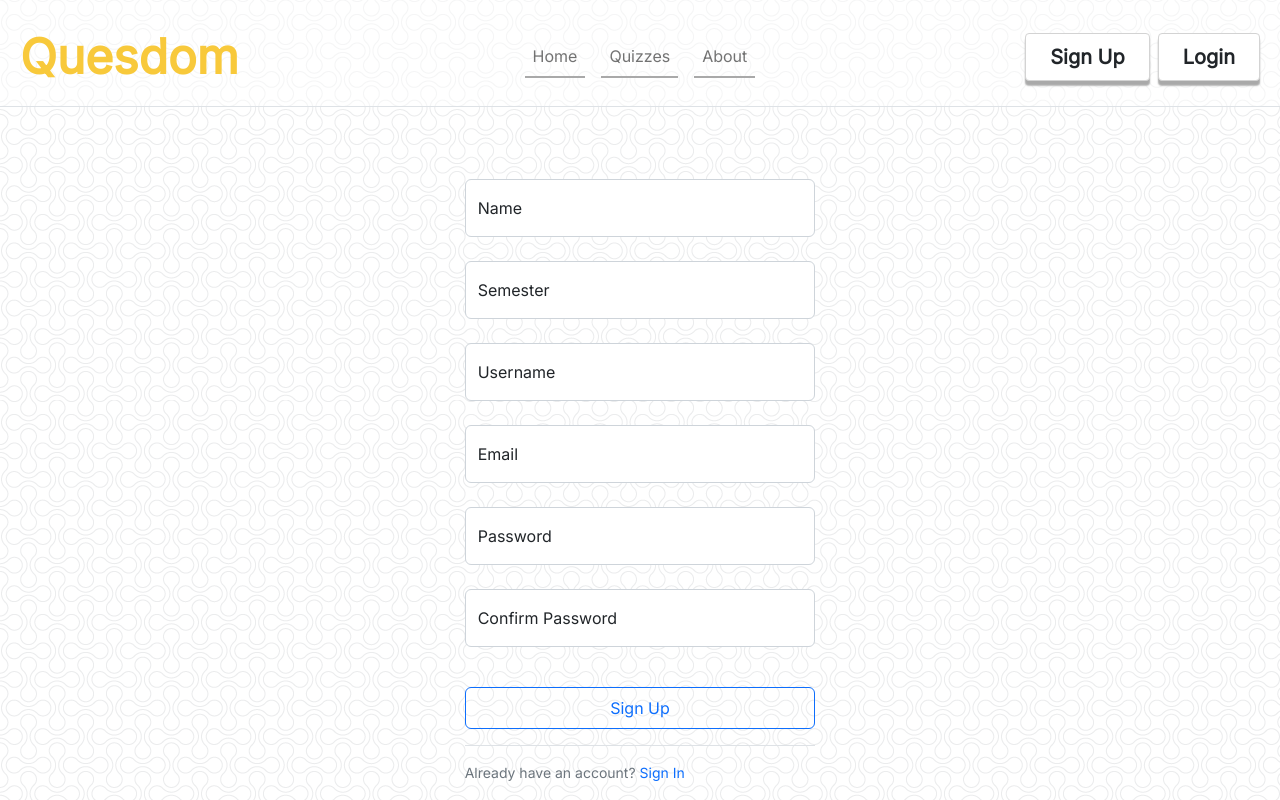
After one commit to ShubhamSharma64337/quesdom, a Flask app: page /registerstudent in a window 1280 px wide. The commit adds this page. Run offline with Flask 2, Linux system fonts and the light colour scheme; some libraries are stand-ins or nearby versions.

Commit message:
Signup now redirects to choose account type page which I have created today. Also added the model classes for students, teachers and classrooms. Created seperate form classes for student and teacher signup and added the respective code in routes.py

```diff
--- a/quesdom/forms.py
+++ b/quesdom/forms.py
@@ -4,11 +4,50 @@ from tokenize import String
 from quesdom.models import Users,Choices
 from flask_wtf import FlaskForm
 from wtforms import StringField, PasswordField, SubmitField, BooleanField, ValidationError, SelectField, TextAreaField, IntegerField, RadioField
-from wtforms.validators import DataRequired, Length, Email, EqualTo
+from wtforms.validators import DataRequired, Length, Email, EqualTo, NumberRange
 
 
 
 class RegistrationForm(FlaskForm):
+    username = StringField('Username', validators=[DataRequired(),Length(min=2,max=20)])
+    email = StringField('Email', validators=[DataRequired(), Email()])
+    password = PasswordField('Password',validators = [DataRequired()])
+    confirm_password = PasswordField('Confirm Password',validators = [DataRequired(),EqualTo('password')])
+    submit = SubmitField('Sign Up')
+
+    #the code below will check if a user withe username already exists
+    def validate_username(self, username):
+        user = Users.query.filter_by(username=username.data).first()
+        if user:
+            raise ValidationError('This username is already taken, please enter another username')
+
+    def validate_email(self, email):
+        user = Users.query.filter_by(email=email.data).first()
+        if user:
+            raise ValidationError('This email is already used, please enter another username')
+
+class TeacherRegistrationForm(FlaskForm):
+    name = StringField('Name', validators=[DataRequired(),Length(min=2,max=20)])
+    username = StringField('Username', validators=[DataRequired(),Length(min=2,max=20)])
+    email = StringField('Email', validators=[DataRequired(), Email()])
+    password = PasswordField('Password',validators = [DataRequired()])
+    confirm_password = PasswordField('Confirm Password',validators = [DataRequired(),EqualTo('password')])
+    submit = SubmitField('Sign Up')
+
+    #the code below will check if a user withe username already exists
+    def validate_username(self, username):
+        user = Users.query.filter_by(username=username.data).first()
+        if user:
+            raise ValidationError('This username is already taken, please enter another username')
+
+    def validate_email(self, email):
+        user = Users.query.filter_by(email=email.data).first()
+        if user:
+            raise ValidationError('This email is already used, please enter another username')
+
+class StudentRegistrationForm(FlaskForm):
+    name = StringField('Name', validators=[DataRequired(),Length(min=2,max=20)])
+    semester = IntegerField('Semester', validators=[DataRequired(), NumberRange(min=1, max=6, message='Invalid semester')])
     username = StringField('Username', validators=[DataRequired(),Length(min=2,max=20)])
     email = StringField('Email', validators=[DataRequired(), Email()])
     password = PasswordField('Password',validators = [DataRequired()])
--- a/quesdom/routes.py
+++ b/quesdom/routes.py
@@ -1,6 +1,6 @@
 from flask import render_template,flash,redirect, request, url_for
-from quesdom.forms import CreateQuizFromApiForm, RegistrationForm,LoginForm,CreateQuizForm,CreateQuestionForm, UpdateQuestionForm
-from quesdom.models import Questions, Quizzes, Users, Choices, Answers
+from quesdom.forms import CreateQuizFromApiForm, RegistrationForm, TeacherRegistrationForm, StudentRegistrationForm, LoginForm,CreateQuizForm,CreateQuestionForm, UpdateQuestionForm
+from quesdom.models import Questions, Quizzes, Users, Choices, Answers, Teachers, Students
 from quesdom import app,bcrypt,db
 from flask_login import login_user,current_user,logout_user,login_required
 from datetime import date
@@ -55,6 +55,72 @@ def register():
         flash(f'Account Created for {form.username.data}, You can login now!','success')
         return redirect(url_for('login'))
 
+    return render_template('register_type.html',title='Register', form=form)
+
+
+@app.route("/registerteacher", methods=['GET', 'POST'])
+def register_teacher():
+    if current_user.is_authenticated:
+        return redirect(url_for('home'))
+    form = TeacherRegistrationForm()
+    if form.validate_on_submit():
+        hashed_pw = bcrypt.generate_password_hash(form.password.data).decode('utf-8')
+        user = Users(username=form.username.data,email=form.email.data,password = hashed_pw, role='Player')
+
+        teacher = Teachers(name = form.name.data)
+        db.session.add(teacher)
+        db.session.flush()
+        db.session.refresh(teacher)
+
+        user.tr_id = teacher.id
+        db.session.add(user)
+        db.session.commit()
+
+        flash(f'Account Created for {form.username.data}, You can login now!','success')
+        return redirect(url_for('login'))
+
+    return render_template('registerteacher.html',title='Register', form=form)
+
+
+@app.route("/registerstudent", methods=['GET', 'POST'])
+def register_student():
+    if current_user.is_authenticated:
+        return redirect(url_for('home'))
+    form = StudentRegistrationForm()
+    if form.validate_on_submit():
+        hashed_pw = bcrypt.generate_password_hash(form.password.data).decode('utf-8')
+        user = Users(username=form.username.data,email=form.email.data,password = hashed_pw, role='Player')
+
+        student = Students(name = form.name.data, semester = form.semester.data)
+        db.session.add(student)
+        db.session.flush()
+        db.session.refresh(student)
+
+        user.stu_id = student.id
+
+        db.session.add(user)
+        db.session.commit()
+
+        flash(f'Account Created for {form.username.data}, You can login now!','success')
+        return redirect(url_for('login'))
+
+    return render_template('registerstudent.html',title='Register', form=form)
+
+@app.route("/registerpersonal", methods=['GET', 'POST'])
+def register_personal():
+    if current_user.is_authenticated:
+        return redirect(url_for('home'))
+    form = RegistrationForm()
+    if form.validate_on_submit():
+        hashed_pw = bcrypt.generate_password_hash(form.password.data).decode('utf-8')
+        user = Users(username=form.username.data,email=form.email.data,password = hashed_pw, role='Player')
+
+        db.session.add(user)
+        db.session.commit()
+
+        flash(f'Account Created for {form.username.data}, You can login now!','success')
+        return redirect(url_for('login'))
+
     return render_template('register.html',title='Register', form=form)
 
 @app.route('/logout')
@@ -79,7 +145,6 @@ def indexquiz():
         return redirect('home')
     if Quizzes.query.filter_by().count() == 0:
         flash('No quizzes found, please add a quiz!','info')
-        return redirect('home')
 
     page = request.args.get('page',1,int)
     quizzes = Quizzes.query.paginate(per_page = 5,page=page)
@@ -290,7 +355,7 @@ def calc_percentage(quiz_id,attempt):
 def myquizzes():
 
         quizzes_played = get_quizzes_played()
-        return render_template('myquizzes.html',title='All Quizzes',quizzes=quizzes_played)
+        return render_template('myquizzes.html',title='My Quizzes',quizzes=quizzes_played)
 
 def get_quizzes_played():
     quizzes = []
--- a/quesdom/static/styles.css
+++ b/quesdom/static/styles.css
@@ -72,3 +72,19 @@
 .my-card:hover{
     transform: scale(103%);
 }
+
+.mycard{
+    background-color: white;
+    border-radius: 0.3rem;
+    box-shadow: 0 0 0.1rem 0.1rem lightgrey;
+    margin: 0 2rem;
+    transition: 0.3s;
+}
+
+.mycard-image{
+    border-radius: 0.3rem 0.3rem;
+}
+
+.mycard:hover{
+    transform: scale(1.1);
+}
--- a/quesdom/templates/indexquestions.html
+++ b/quesdom/templates/indexquestions.html
@@ -15,9 +15,9 @@
                     <a class="btn btn-sm btn-danger" href="{{url_for('deletequestion',question_id = question.id,quiz_id=question.quiz_id)}}">Delete</a>
                 </span>
             </div>
-            <div class="card-body">
+            <div class="card-body list-group p-0" style="border-top-left-radius: 0px; border-top-right-radius: 0px;">
 
-                    <ul class="list-group">
+
                         {%for choice in choices%}
                             {%if choice.id == question.choice_id%}
                                 <li class="list-group-item bg-success bg-opacity-50">{{choice.correct_choice}}</li>
@@ -26,7 +26,7 @@
                                 <li class="list-group-item bg-danger bg-opacity-50">{{choice.incorrect_choice_3}}</li>
                             {%endif%}
                         {%endfor%}
-                    </ul>
+
             </div>
         </div>
         {%endfor%}
--- a/quesdom/templates/layout.html
+++ b/quesdom/templates/layout.html
@@ -3,7 +3,7 @@
   <head>
     <meta charset="utf-8">
     <meta name="viewport" content="width=device-width, initial-scale=1">
-    <title>Quisdom - {{title}}</title>
+    <title>Quesdom - {{title}}</title>
     <!-- To add Inter font from google fonts -->
     <link rel="preconnect" href="https://fonts.googleapis.com">
     <link rel="preconnect" href="https://fonts.gstatic.com" crossorigin>
@@ -32,7 +32,7 @@
                       {%else%}
 
                           <li class="nav-item ">
-                            <a class="nav-link active text-center" aria-current="page" href="{{url_for('home')}}">Home</a>
+                            <a class="nav-link {%if title=='Home' %} active {%endif%} text-center" aria-current="page" href="{{url_for('home')}}">Home</a>
                           </li>
                           <li class="nav-item dropdown py-4 py-sm-0 px-4">
                               <a class="text-center nav-link dropdown-toggle" href="#" id="navbarDropdown" role="button" data-bs-toggle="dropdown" aria-expanded="false">
@@ -46,7 +46,7 @@
                                 </ul>
                             </li>
                             <li class="nav-item">
-                              <a class="nav-link text-center" href="{{url_for('about')}}">About</a>
+                              <a class="nav-link {%if title=='About Page' %} active {%endif%} text-center" href="{{url_for('about')}}">About</a>
                             </li>
 
                       {%endif%}
--- /dev/null
+++ b/quesdom/templates/registerstudent.html
@@ -0,0 +1,114 @@
+{%extends "layout.html"%}
+{%block content%}
+<div class="content-section row p-2 pt-md-5 justify-content-center">
+    <div class="col-10 col-sm-6 col-md-4 ">
+
+        <form action="/register_student" method="POST">
+
+            <div class="form-floating mb-4 mt-4">
+                {{form.hidden_tag()}}
+                {%if form.name.errors %}
+                {{form.name(class="form-control is-invalid",id="floatingName",placeholder="Name")}}
+                <div class="invalid-feedback">
+                    {%for error in form.name.errors%}
+                    <span>{{error}}</span>
+                    {%endfor%}
+                </div>
+                {%else%}
+                {{form.name(class="form-control", id="floatingName", placeholder="Name")}}
+                {%endif%}
+                {{form.name.label(for="floatingName")}}
+
+            </div>
+
+            <div class="form-floating mb-4 mt-4">
+                {{form.hidden_tag()}}
+                {%if form.semester.errors %}
+                {{form.semester(class="form-control is-invalid",id="floatingSemester",placeholder="Semester")}}
+                <div class="invalid-feedback">
+                    {%for error in form.semester.errors%}
+                    <span>{{error}}</span>
+                    {%endfor%}
+                </div>
+                {%else%}
+                {{form.semester(class="form-control", id="floatingSemester", placeholder="Semester")}}
+                {%endif%}
+                {{form.semester.label(for="floatingSemester")}}
+
+            </div>
+
+            <div class="form-floating mb-4 mt-4">
+                {%if form.username.errors %}
+                {{form.username(class="form-control is-invalid",id="floatingUser",placeholder="Username")}}
+                <div class="invalid-feedback">
+                    {%for error in form.username.errors%}
+                    <span>{{error}}</span>
+                    {%endfor%}
+                </div>
+                {%else%}
+                {{form.username(class="form-control", id="floatingUser", placeholder="Username")}}
+                {%endif%}
+                {{form.username.label(for="floatingUser")}}
+
+            </div>
+
+            <div class="form-floating mb-4">
+                {%if form.email.errors %}
+                {{form.email(class="form-control is-invalid",id = "floatingEmail", placeholder="Email")}}
+                <div class="invalid-feedback">
+                    {%for error in form.email.errors%}
+                    <span>{{error}}</span>
+                    {%endfor%}
+                </div>
+                {%else%}
+                {{form.email(class="form-control",id = "floatingEmail",placeholder="Email")}}
+                {%endif%}
+                {{form.email.label(class="control-label",for="floatingEmail")}}
+            </div>
+
+            <div class="form-floating mb-4">
+                {%if form.password.errors %}
+                {{form.password(class="form-control is-invalid",id="floatingPassword",placeholder="Password")}}
+                <div class="invalid-feedback">
+                    {%for error in form.password.errors%}
+                    <span>{{error}}</span>
+                    {%endfor%}
+                </div>
+                {%else%}
+                {{form.password(class="form-control",id="floatingPassword",placeholder="Password")}}
+                {%endif%}
+                {{form.password.label(class="control-label",for="floatingPassword")}}
+            </div>
+
+            <div class="form-floating mb-4">
+                {%if form.confirm_password.errors %}
+                {{form.confirm_password(class="form-control is-invalid",id="floatingConfirmPassword",placeholder="Email")}}
+                <div class="invalid-feedback">
+                    {%for error in form.confirm_password.errors%}
+                    <span>{{error}}</span>
+                    {%endfor%}
+                </div>
+                {%else%}
+                {{form.confirm_password(class="form-control",id="floatingConfirmPassword",placeholder="Email")}}
+                {%endif%}
+                {{form.confirm_password.label(class="control-label",for="floatingConfirmPassword")}}
+            </div>
+
+            <div class="py-3">
+                {{form.submit(class="btn btn-outline-primary px-3 py-2 w-100")}}
+            </div>
+
+        </form>
+        <div class="form-footer border-top pt-3">
+            <div class="small">
+                <span class="text-muted">Already have an account? </span><a href="{{url_for('login')}}" class="text-decoration-none">Sign In</a>
+            </div>
+
+        </div>
+    </div>
+</div>
+
+
+
+
+{%endblock%}
```
Also changed, not shown: quesdom/models.py (+43 -0 lines), quesdom/templates/register_type.html (added, +45 -0 lines), quesdom/templates/registerteacher.html (added, +98 -0 lines), quesdom/templates/result.html (+16 -6 lines), quesdom/quesdom.db.
